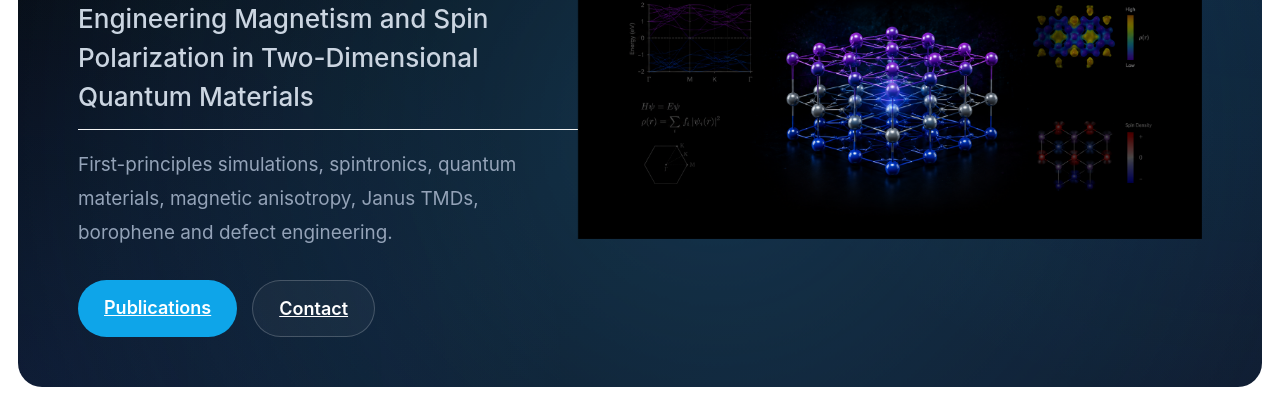
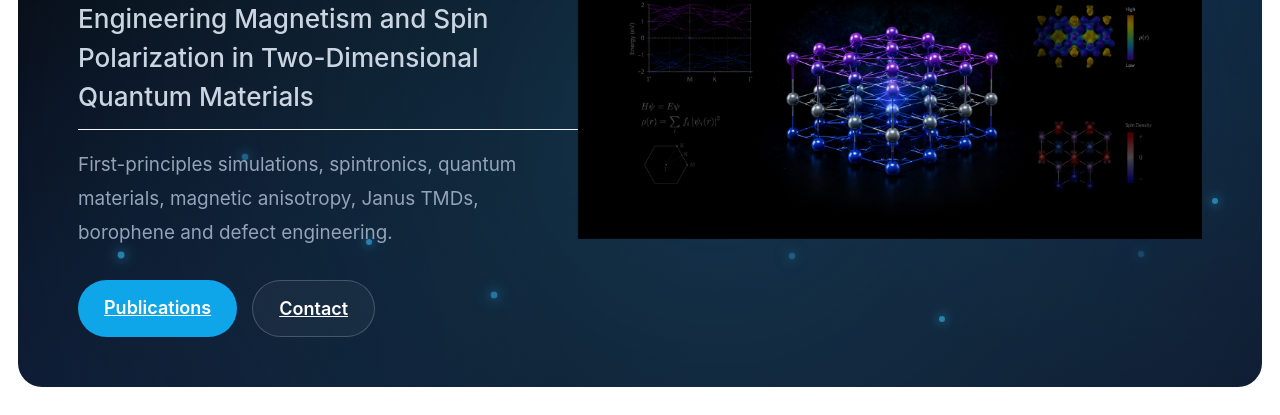
Before and after one commit to poswalparas/poswalparas.github.io, a Jekyll site: the page built from _pages/about.md, in a window 1280 px wide. Shown: the part 307-722 px from the top of the page. Built offline with Jekyll 4.4.1, drawn with Linux system fonts in a browser that asks for light colours; a script bundle is joined from its source files by our own code; library files that are not in the unit come from our copies.

Commit message:
Update main.scss

```diff
--- a/assets/css/main.scss
+++ b/assets/css/main.scss
@@ -375,3 +375,64 @@
 .landing .page__content{
     padding:0;
 }
+/* ===================================
+   Quantum Particles
+=================================== */
+
+.particles{
+position:absolute;
+inset:0;
+overflow:hidden;
+pointer-events:none;
+z-index:1;
+}
+
+.particles span{
+
+position:absolute;
+
+width:6px;
+height:6px;
+
+background:#38bdf8;
+
+border-radius:50%;
+
+box-shadow:
+0 0 10px #38bdf8,
+0 0 20px #38bdf8;
+
+animation:particleFloat 18s linear infinite;
+
+opacity:.6;
+
+}
+
+.particles span:nth-child(1){left:8%;top:85%;animation-delay:0s;}
+.particles span:nth-child(2){left:18%;top:65%;animation-delay:2s;}
+.particles span:nth-child(3){left:28%;top:75%;animation-delay:5s;}
+.particles span:nth-child(4){left:38%;top:90%;animation-delay:1s;}
+.particles span:nth-child(5){left:50%;top:70%;animation-delay:7s;}
+.particles span:nth-child(6){left:62%;top:80%;animation-delay:3s;}
+.particles span:nth-child(7){left:74%;top:88%;animation-delay:9s;}
+.particles span:nth-child(8){left:82%;top:60%;animation-delay:6s;}
+.particles span:nth-child(9){left:90%;top:78%;animation-delay:4s;}
+.particles span:nth-child(10){left:96%;top:68%;animation-delay:8s;}
+
+@keyframes particleFloat{
+
+0%{
+transform:translateY(0px) scale(1);
+opacity:.2;
+}
+
+50%{
+opacity:1;
+}
+
+100%{
+transform:translateY(-180px) scale(1.6);
+opacity:0;
+}
+
+}
```
